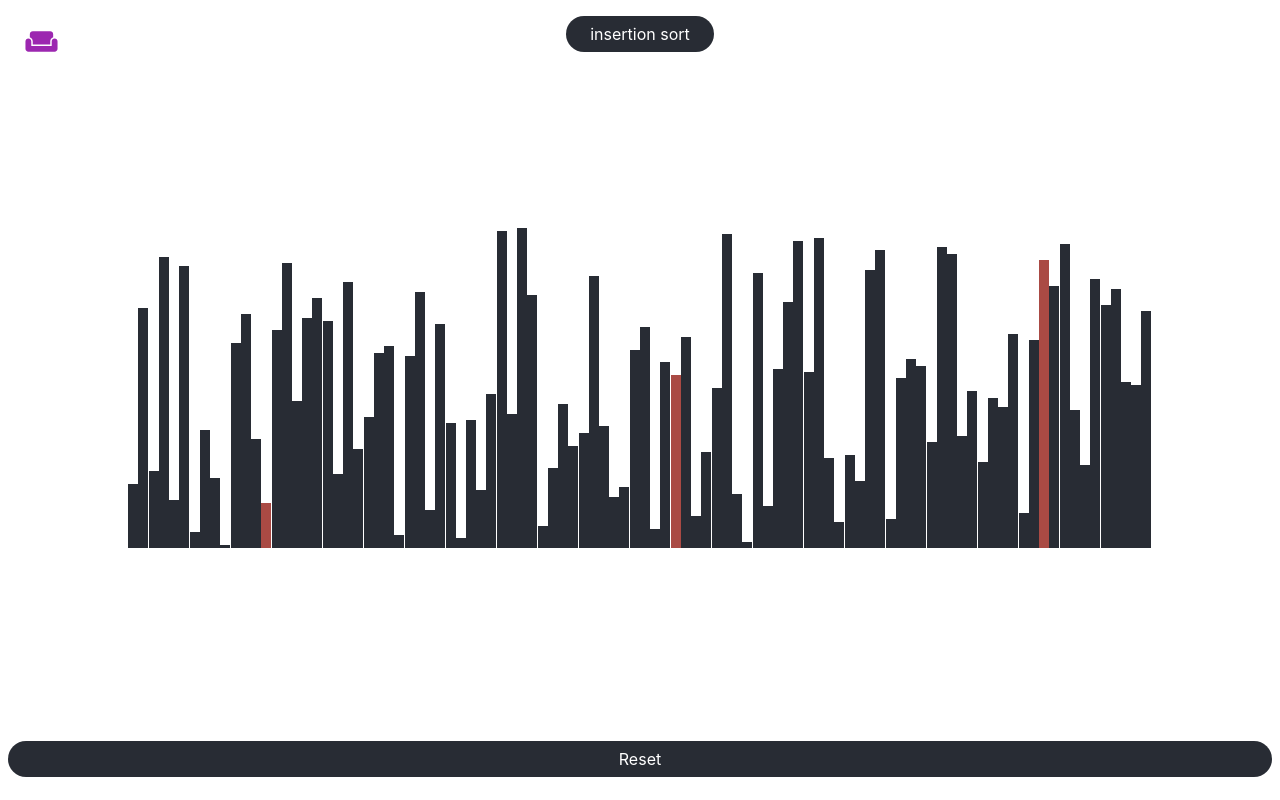
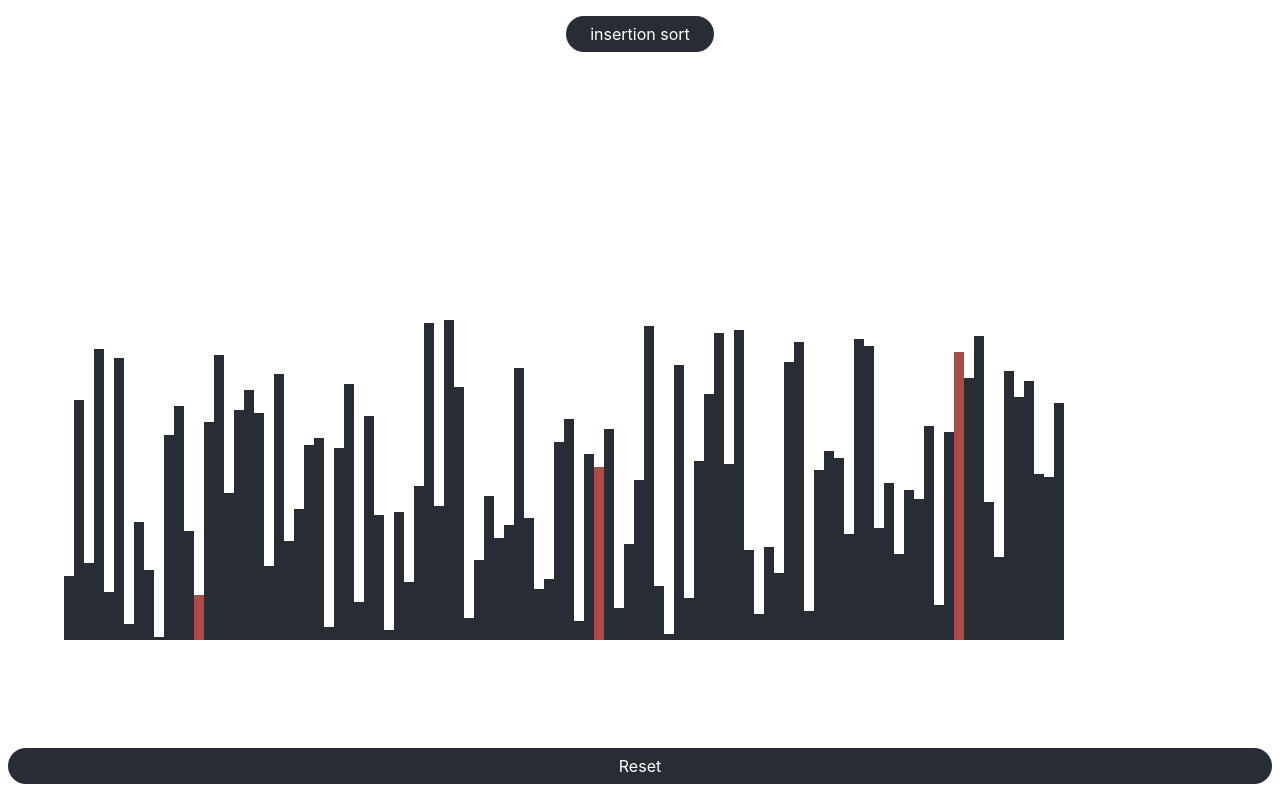
Before and after one commit to dylncheng/dc-cv, a Next.js app: page /projects/algorithm-visualization in a window 1280 px wide. Built offline with nearby package versions, Linux system fonts and the light colour scheme.

Commit message:
fixed algorithm page formatting

```diff
--- a/components/Algorithms.js
+++ b/components/Algorithms.js
@@ -114,8 +114,6 @@ const Algorithms = ({algorithm, start, setStart}) => {
             <div className="rectangles">
                 {nArr.map((n, i) => {
                     return(
-                        // <div style={{content:'', height:`${n * 10}px`, width:"10px", background:(n===index)?"#AA4A44":"#282c34"}}></div>
-                        // <div style={{content:'', height:`${n.val * 10}px`, width:"10px", background:isDone?"#AA4A44":n.color}}></div>
                         <div key={i} style={{content:'', height:`${n.val * 0.2}rem`, width:"10px", background:(n.val - 1)===i?"#AA4A44":n.color}}></div>
 
                     );
--- a/components/Nav.js
+++ b/components/Nav.js
@@ -9,9 +9,6 @@ const Nav = (props) => {
                      <li key={index}><a href="#" onClick={() => props.handleSortClick(algorithm)}>{algorithm}</a></li>
                     );
                 })}
-                {/* <li><a href="#">buble</a></li>
-                <li><a href="#">quick</a></li>
-                <li><a href="#">insertion</a></li> */}
             </ul>
         </div>
     );
--- a/pages/projects/algorithm-visualization/index.js
+++ b/pages/projects/algorithm-visualization/index.js
@@ -1,43 +1,21 @@
-import React, {useEffect, useState} from 'react'
+import React, {useState} from 'react'
 import { algorithms } from '../../../data';
 import Algorithms from '../../../components/Algorithms';
 import Nav from '../../../components/Nav';
-import HomeButton from '../../../components/HomeButton';
+import NavCV from '../../../components/NavCV';
 
 const Landing = () => {
     const [sortingChecked, setSortingChecked] = useState(true);
-    const [sortingOpacity, setSortingOpacity] = useState(1);
-    const [pathfindingOpacity, setPathfindingOpacity] = useState(1);
     const [algorithm, setAlgorithm] = useState("bubble sort")
     const [start, setStart] = useState(false);
-
-    const sortingHandler = () => {
-        setSortingOpacity(0.8);
-        setPathfindingOpacity(1);
-        setSortingChecked(true);
-    };
-
-    const pathfindingHandler = () => {
-        setPathfindingOpacity(0.8);
-        setSortingOpacity(1);
-        setSortingChecked(false);
-    };
 
     const handleSortClick = (algorithm) => {
         setAlgorithm(algorithm);
         setStart(true);
     }
 
-    // if()
-
-    // useEffect(() => {
-
-    // }, []);
-
-
     return(
         <main style={{height:'100vh'}}>
-            <HomeButton></HomeButton>
             <div className="algorithms">
                 <Nav algorithm={sortingChecked?algorithms.sorting:algorithms.pathfinding} handleSortClick={handleSortClick}/>
                 <Algorithms algorithm={algorithm} start={start} setStart={setStart}/>
@@ -47,10 +25,3 @@ const Landing = () => {
 }
 
 export default Landing;
-
-{/* <div className="description">
-    <ul className="radio">
-        <li><a href="#" onClick={sortingHandler} style={{opacity: `${sortingOpacity}`}}>sorting</a></li>
-        <li><a href="#" onClick={pathfindingHandler} style={{opacity: `${pathfindingOpacity}`}}>pathfinding</a></li>
-    </ul>
-</div> */}
--- a/styles/globals.css
+++ b/styles/globals.css
@@ -174,9 +174,11 @@ a.reset {
   flex-direction: row;
   justify-content: space-evenly;
   align-items: flex-end;
-  position: relative;
-  margin: 0 10%;
-  top: 20%;
+  position: absolute;
+  max-width: 100vw;
+  padding: 0 5%;
+  margin: 0 auto;
+  bottom: 20vh;
 }
 
 a.reset{
@@ -185,7 +187,7 @@ a.reset{
   transition: all 0.3s ease;
   display: block;
   position: absolute;
-  bottom: 15px;
+  bottom: 1vh;
   left: 0;
   right: 0;
 }
```
